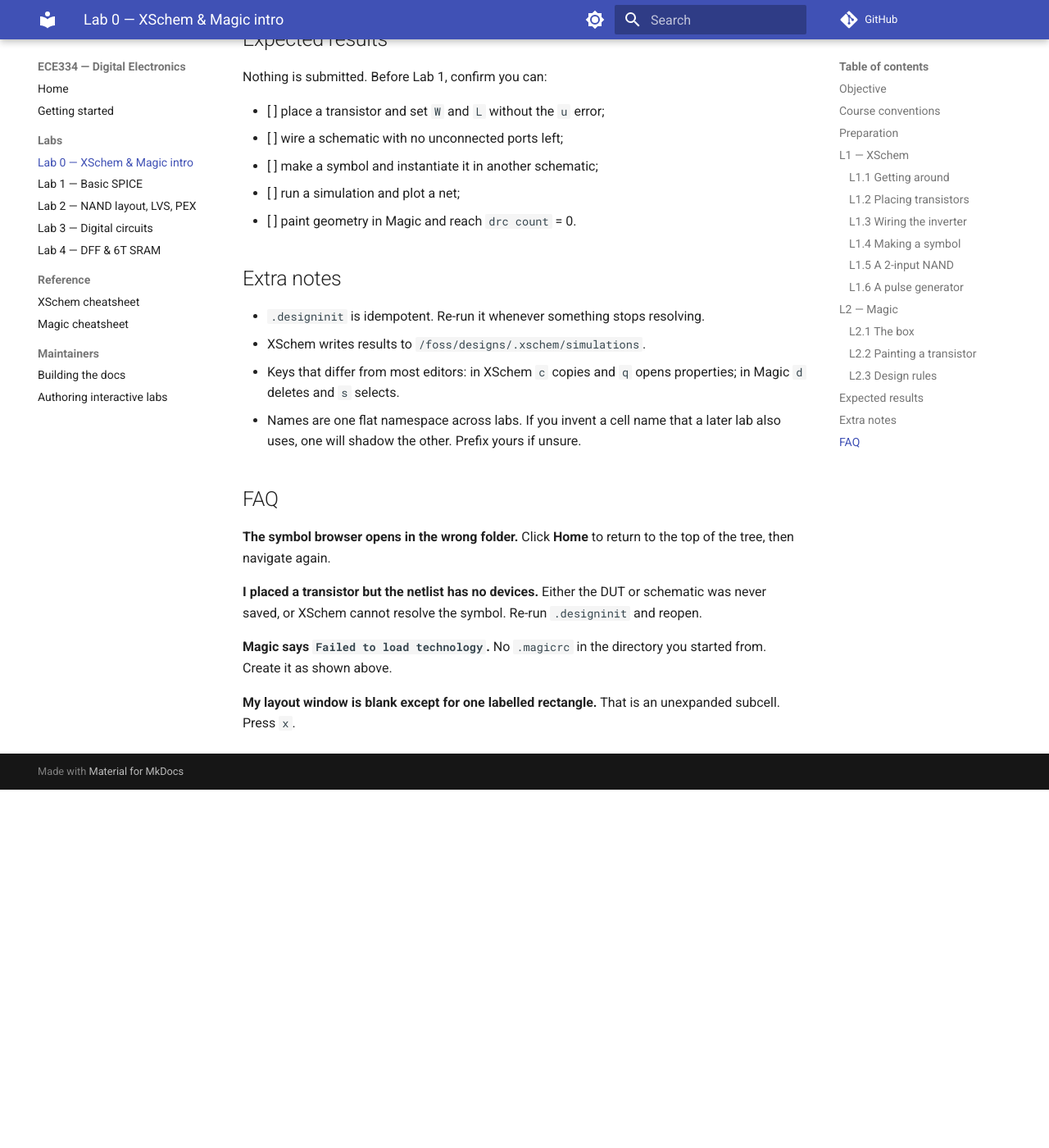
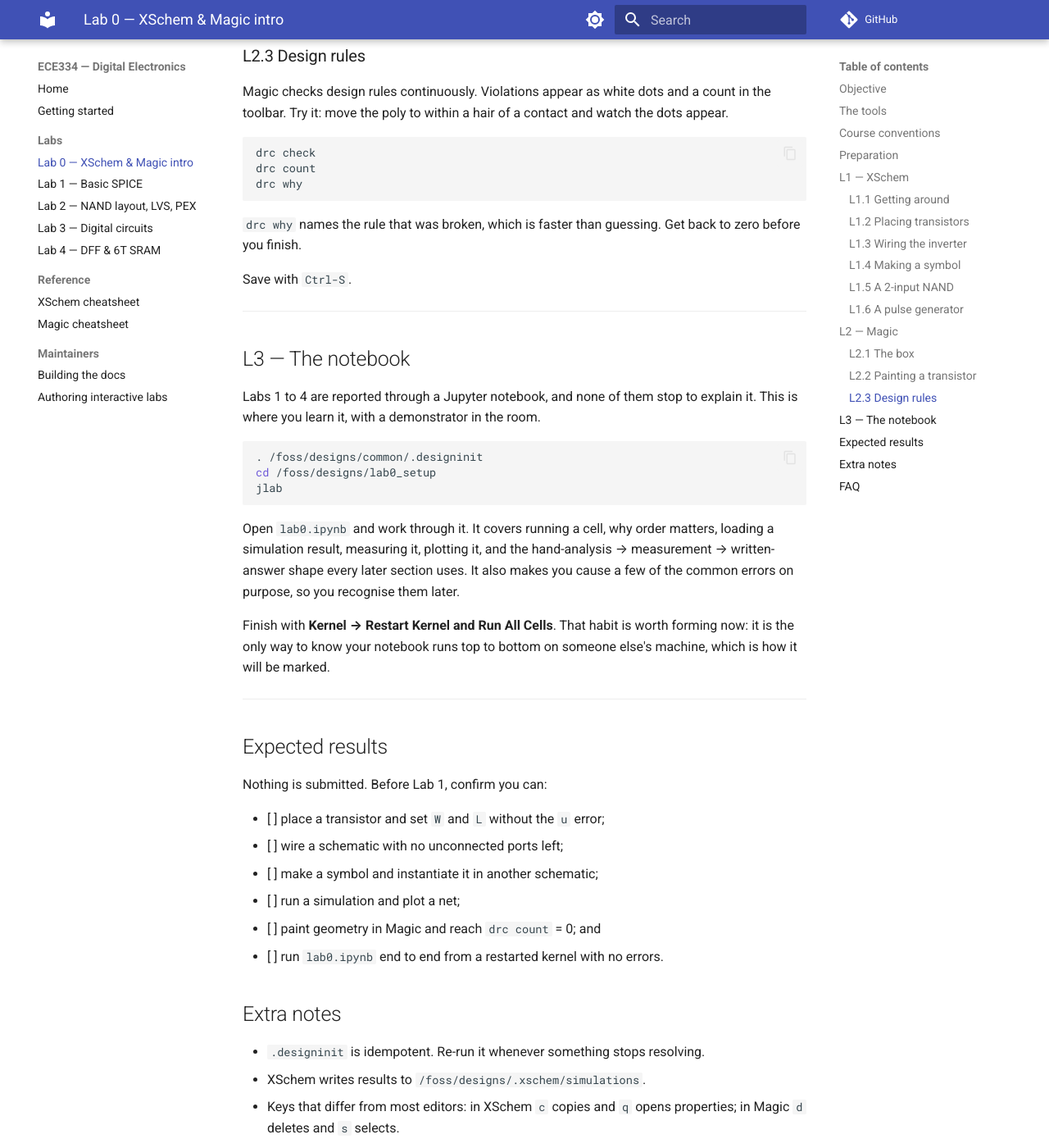
Before and after one commit to uoftasic/ece334-docs, an MkDocs documentation site: the page built from docs/labs/lab0/index.md, in a window 1280 px wide and 1400 px high, scrolled down 9611 px. Shown: the whole window at 82% size. Built offline with MkDocs 1.6.1 and Material for MkDocs 9.7.7, drawn with Linux system fonts in a browser that asks for light colours; comment, search, counter and statistics services are not loaded; before the commit the page ends 10574 px from its top, so only the background shows below that; some of the changed text lies outside the part shown.

Commit message:
docs: correct the launcher instructions, add the Lab 0 notebook section
Ctrl-click on a launcher does not work in practice, and the manual taught it as
the gesture. Measured on this build, three attempts each: Ctrl-click with the
pointer perfectly still fires; Ctrl-click with a 3-pixel drift does nothing at
all; click-to-select followed by Ctrl-H fires even after a sloppy click. A hand
on a mouse drifts more than 3 px, so the documented shortcut misses most of the
time, and it fails silently -- no message, no highlight.

The cause is in xschem/src/callback.c: the release handler requires
`state == (Button1Mask | ControlMask) && xctx->mouse_moved == 0`, and
launcher() in actions.c returns immediately unless exactly one object is
selected. Both conditions are invisible to the user.

Labs and the cheatsheet now teach click-then-Ctrl-H, keep the menubar as the
path with no preconditions, and say why Ctrl-click misses.

Lab 0 gains an L3 section for lab0.ipynb, the onboarding notebook, plus the
tools table the other labs already had.

````diff
--- a/docs/labs/lab0/index.md
+++ b/docs/labs/lab0/index.md
@@ -12,11 +12,21 @@ By the end you will have:
 
 1. drawn a CMOS inverter from individual transistors and simulated it;
 2. turned it into a reusable symbol, and built a 2-input NAND the same way;
-3. wired both into a pulse generator and seen what it does; and
-4. painted a transistor in Magic.
+3. wired both into a pulse generator and seen what it does;
+4. painted a transistor in Magic; and
+5. worked through `lab0.ipynb`, which is where you learn the notebook that
+   Labs 1 to 4 are reported in.
 
 Keep the [XSchem](../../reference/xschem-cheatsheet.md) and
 [Magic](../../reference/magic-cheatsheet.md) cheatsheets open in another tab.
+
+## The tools
+
+| File | Purpose |
+|------|---------|
+| `lab0.ipynb` | The notebook tutorial. Self-contained: it runs against a deck that ships with the lab, so it works before your schematic does. |
+| `spice/inv_demo.spice` | A CMOS inverter as a plain deck. Read it — every testbench in this course has the same five parts. |
+| `xschem/`, `magic/` | Empty. This is the lab where you fill them. |
 
 ## Course conventions
 
@@ -254,6 +264,29 @@ Save with `Ctrl-S`.
 
 ---
 
+## L3 — The notebook
+
+Labs 1 to 4 are reported through a Jupyter notebook, and none of them stop to
+explain it. This is where you learn it, with a demonstrator in the room.
+
+```bash
+. /foss/designs/common/.designinit
+cd /foss/designs/lab0_setup
+jlab
+```
+
+Open `lab0.ipynb` and work through it. It covers running a cell, why order
+matters, loading a simulation result, measuring it, plotting it, and the
+hand-analysis → measurement → written-answer shape every later section uses. It
+also makes you cause a few of the common errors on purpose, so you recognise
+them later.
+
+Finish with **Kernel → Restart Kernel and Run All Cells**. That habit is worth
+forming now: it is the only way to know your notebook runs top to bottom on
+someone else's machine, which is how it will be marked.
+
+---
+
 ## Expected results
 
 Nothing is submitted. Before Lab 1, confirm you can:
@@ -262,7 +295,8 @@ Nothing is submitted. Before Lab 1, confirm you can:
 - [ ] wire a schematic with no unconnected ports left;
 - [ ] make a symbol and instantiate it in another schematic;
 - [ ] run a simulation and plot a net;
-- [ ] paint geometry in Magic and reach `drc count` = 0.
+- [ ] paint geometry in Magic and reach `drc count` = 0; and
+- [ ] run `lab0.ipynb` end to end from a restarted kernel with no errors.
 
 ## Extra notes
 
--- a/docs/labs/lab1/index.md
+++ b/docs/labs/lab1/index.md
@@ -41,8 +41,21 @@ menubar, in that order. Netlist writes `<name>.spice`; Simulate runs ngspice on
 it and writes the `.raw` file the schematic's `.control` block names.
 
 The green arrows inside each testbench do the same thing in one step, but they
-are **launchers**: they fire on **Ctrl-click**, not an ordinary click. If a
-click appears to do nothing, that is why.
+are **launchers**, and firing one takes two steps:
+
+1. **click the arrow once** — it turns highlighted, meaning it is selected;
+2. **press `Ctrl-H`**.
+
+!!! warning "Ctrl-clicking a launcher usually does nothing"
+    XSchem does have a Ctrl-click shortcut for this, and it only fires if the
+    pointer does not move at all between pressing and releasing the button.
+    Measured on this build, a 3-pixel drift is enough to lose it, which is more
+    than a hand on a mouse can avoid. It fails silently — no message, no
+    highlight. Use click-then-`Ctrl-H`, or the menubar.
+
+    A launcher also does nothing while anything *else* is selected, because it
+    acts only when the selection is exactly one object. Press `Escape` first if
+    you are not sure.
 
 | Launcher | Equivalent |
 |---|---|
--- a/docs/reference/xschem-cheatsheet.md
+++ b/docs/reference/xschem-cheatsheet.md
@@ -105,12 +105,21 @@ Pin order on both device symbols is **D G S B**.
 |--------|-----|
 | Netlist | menubar **Netlist**, or `Shift-N` |
 | Simulate | menubar **Simulate** |
-| Fire a launcher (green arrow) | **Ctrl-click** it |
+| Fire a launcher (green arrow) | click it, then `Ctrl-H` |
 | Plot a net | select the wire, press `p` |
 | Annotate operating point | the **Annotate OP** button |
 
 Netlists and results land in `/foss/designs/.xschem/simulations`. In a notebook,
 `sim.raw("name.raw")` resolves against that directory.
+
+### Launchers fail silently
+
+A launcher fires only when the selection is exactly one object and the pointer
+did not move between button press and release. XSchem's documented Ctrl-click
+therefore misses most of the time — a 3-pixel drift loses it, and nothing is
+reported. Click the arrow to select it, then press `Ctrl-H`; that path
+tolerates a sloppy click. If it still does nothing, press `Escape` to drop any
+other selection and try again.
 
 ## Batch use
 
````
